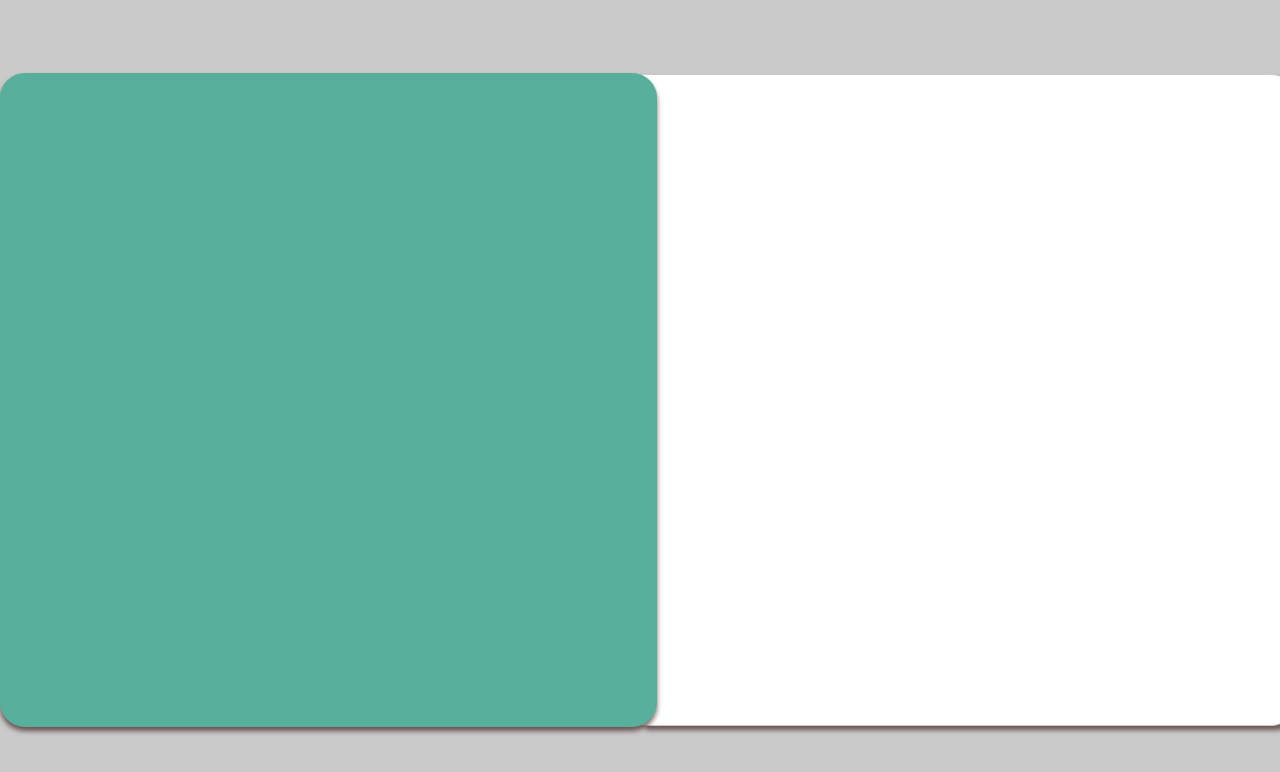
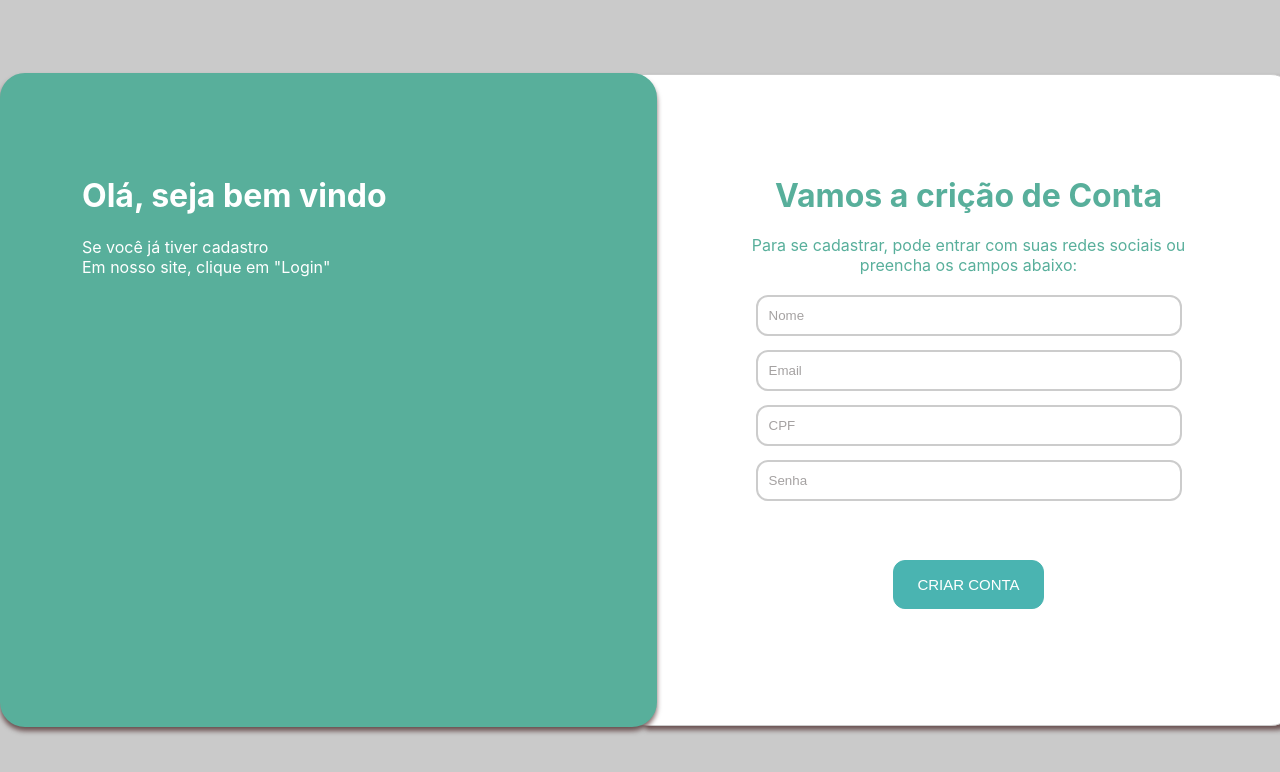
Before and after one commit to DanielQuintela/front-end, a React (Create React App) app: page /cadastro/usuario in a window 1280 px wide. Shown: the top 772 px of the page. Built offline with nearby package versions, Linux system fonts and the light colour scheme.

Commit message:
criação do axios. Começo da criação, auth de login

```diff
--- a/package.json
+++ b/package.json
@@ -6,6 +6,8 @@
     "@testing-library/jest-dom": "^5.17.0",
     "@testing-library/react": "^13.4.0",
     "@testing-library/user-event": "^13.5.0",
+    "axios": "^1.5.1",
+    "dotenv": "^16.3.1",
     "react": "^18.2.0",
     "react-dom": "^18.2.0",
     "react-router-dom": "^6.17.0",
--- /dev/null
+++ b/src/api/axios.js
@@ -0,0 +1,5 @@
+import axios from "axios";
+
+export default axios.create({
+    baseURL: "http://localhost:4000",
+    });
--- /dev/null
+++ b/src/context/AuthProvider.js
@@ -0,0 +1,15 @@
+import { createContext, useState } from "react";
+
+const AuthContext = createContext({});
+
+export const AuthProvider = ({ children }) => {
+    const [auth, setAuth] = useState({});
+
+    return (
+        <AuthContext.Provider value={{ auth, setAuth }}>
+            {children}
+        </AuthContext.Provider>
+    )
+}
+
+export default AuthContext;
--- a/src/index.js
+++ b/src/index.js
@@ -2,11 +2,14 @@ import React from 'react';
 import ReactDOM from 'react-dom/client';
 import './index.css';
 import App from './App';
+import { AuthProvider } from './context/AuthProvider.js';
 
 
 const root = ReactDOM.createRoot(document.getElementById('root'));
 root.render(
   <React.StrictMode>
-    <App />
-  </React.StrictMode>
+    <AuthProvider>
+      <App />
+    </AuthProvider>
+  </React.StrictMode>,
 );
--- a/src/pages/CadastroUser/cadastroUser.css
+++ b/src/pages/CadastroUser/cadastroUser.css
@@ -31,3 +31,92 @@
     margin: -16px;
 
 }
+
+.form-user-content h1 {
+    margin-bottom: 20px;
+    color: #58AF9B;
+}
+
+.form-user-content p {
+    margin-bottom: 20px;
+    color: #58AF9B;
+}
+
+.form-user-content input {
+    margin-bottom: 20px;
+    border: 1px solid #ccc;
+    padding: 10px;
+    width: 100%;
+    border-radius: 5px;
+    outline: none;
+}
+
+.form-user-content button {
+    background-color: #4ab4b1;
+    color: #fff;
+    border: 1px solid #4ab4b1;
+    padding: 15px 23px;
+    border-radius: 12px;
+    cursor: pointer;
+    text-transform: uppercase;
+    transition: transform .2s ease-in-out;
+    font-size: 15px;
+    transition: background-color .5s;
+    margin-top: 5px;
+}
+
+.form-user-content button:hover {
+    background-color: #d1fcf2;
+    color: #4ab4b1;
+    transition: background-color .5s;
+    border: 1px solid #4ab4b1;
+}
+
+.form-user-content button:active {
+    transform: scale(0.95);
+    background-color: #4ab4b1;
+    color: #fff;
+    transition: border .5s;
+}
+
+.form-user-content button:focus {
+    border: 1px solid #4ab4b1;
+    outline: none;
+    transition: border .5s;
+}
+
+.form-user {
+    display: flex;
+    flex-direction: column;
+    justify-content: center;
+    align-items: center;
+}
+
+.form-user input {
+    width: 400px;
+    padding: 11px;
+    margin-bottom: 14px;
+    border: 2px solid #ccc;
+    margin: 0 auto 14px auto;
+    border-radius: 12px;
+    display: block;
+}
+
+.form-user input.confirm-password {
+    width: 400px;
+    padding: 11px;
+    margin-bottom: 14px;
+    border: 2px solid #ccc;
+    margin: 0 auto 14px auto;
+    border-radius: 12px;
+    display: block;
+    opacity: 0; /* Inicialmente, defina a opacidade para 0 */
+    height: 0; /* Inicialmente, defina a altura para 0 */
+    overflow: hidden;
+    transition: opacity 0.5s ease, height 0.5s ease; /* Adicione uma transição suave */
+  }
+
+  .form-user input.confirm-password.active {
+    opacity: 1; /* Quando a classe 'active' é adicionada, torna o campo visível */
+    height: auto; /* Restaura a altura automática para exibir o campo */
+  }
--- a/src/pages/CadastroUser/index.js
+++ b/src/pages/CadastroUser/index.js
@@ -1,14 +1,42 @@
+import React, { useState, useEffect } from "react";
 import "./cadastroUser.css";
 
 export default function CadastroUser() {
 
+    const [password, setPassword] = useState("");
+  const [showConfirmPassword, setShowConfirmPassword] = useState(false);
+
+  const handlePasswordChange = (e) => {
+    const newPassword = e.target.value;
+    setPassword(newPassword);
+    setShowConfirmPassword(!!newPassword); // Use !! para converter em um boolean
+  };
+
     return (
         <div className="cadastro-usuario-container">
             <div className="side-user-content">
+                <h1>Olá, seja bem vindo</h1>
+                <p>Se você já tiver cadastro <br />
+                Em nosso site, clique em "Login"</p>
 
             </div>
 
             <div className="form-user-content">
+                <h1>Vamos a crição de Conta</h1>
+                <p>Para se cadastrar, pode entrar com suas redes sociais ou preencha os campos abaixo:</p>
+
+                <div className="form-user">
+                    <input className="input-text" type="text" placeholder="Nome" />
+                    <input className="input-text" type="text" placeholder="Email" />
+                    <input className="input-text" type="text" placeholder="CPF" />
+                    <input className="input-text" type="password" placeholder="Senha" />
+                    <input
+                        className={`confirm-password ${showConfirmPassword ? "confirm-password" : ""}`}
+                        type="password"
+                        placeholder="Confirmar Senha"
+                        />
+                    <button className="input-text" type="submit">Criar Conta</button>
+                </div>
 
             </div>
         </div>
--- a/src/pages/LoginPage/Login.css
+++ b/src/pages/LoginPage/Login.css
@@ -12,7 +12,7 @@ display: flex;
 justify-content: center;
 align-items: center;
 height: 100vh;
-background-color: rgb(202, 202, 202);
+background-color: rgb(139, 202, 204);
 }
 
 .side-bar {
@@ -22,7 +22,7 @@ width: 400px; /* Largura da barra lateral */
 background-color: #58AF9B; /* Cor de fundo */
 height: 490px; /* Altura total da barra lateral */
 position: relative; /* Posição fixa */
-box-shadow: 0px 4px 5px rgba(44, 2, 2, 0.6);
+box-shadow: 0px 4px 5px rgba(44, 2, 2, 0.2);
 border-radius: 25px;
 color: #fff;
 }
@@ -96,7 +96,7 @@ color: #fff;
   text-align: center;
   background-color: #fff;
   border-radius: 0 25px 25px 0;
-  box-shadow: 5px 4px 5px rgba(44, 2, 2, 0.6);
+  box-shadow: 5px 4px 5px rgba(44, 2, 2, 0.2);
   margin: -16px;
 
 
--- a/src/pages/LoginPage/index.js
+++ b/src/pages/LoginPage/index.js
@@ -1,13 +1,23 @@
-import React, { useState } from "react";
+import React, { useRef, useState, useContext, useEffect } from "react";
 import "./Login.css";
 import logo from "../../assets/logo/logo com fundo.png";
 import { useNavigate } from "react-router-dom";
+import AuthContext from "../../context/AuthProvider.js";
+
+import axios from "../../api/axios.js";
+const LOGIN_URL = "/usuarios/login";
 
 export default function Login() {
+  const { setAuth } = useContext(AuthContext);
+
+  const errRef = useRef();
+
   const [formData, setFormData] = useState({
     email: "",
     senha: "",
   });
+
+  const [errMsg, setErrMsg] = useState(""); // [1 - 1] - Criar estado para mensagem de erro
 
   const handleFormEdit = (event, name) => {
     setFormData({
@@ -16,30 +26,49 @@ export default function Login() {
     });
   };
 
+  useEffect(() => {
+    setErrMsg('');
+}, [formData.email, formData.senha]);
+
+
   const navigate = useNavigate();
 
   const handleLogin = async (event) => {
     try {
       event.preventDefault();
-      const response = await fetch("http://localhost:4000/usuarios/login", {
-        method: "POST",
-        headers: {
-          "Content-Type": "application/json",
-        },
-        body: JSON.stringify(formData),
-      });
-
+      const response = await axios.post(LOGIN_URL,
+        JSON.stringify(formData),
+        {
+          headers: {
+            "Content-Type": "application/json"},
+          // withCredentials: true,
+        }
+      );
+      // console.log(JSON.stringify(response?.data));
+      console.log(response)
       if (response.status === 200) {
-        const data = await response.json();
-        console.log(data);
-        // alert("Logado com sucesso\n" + JSON.stringify(data, null, 2));
-        navigate("/home");
+        const acessToken = response?.data?.token;
+        // const role = response?.data?.role;
+        setAuth({ email: formData.email, senha: formData.senha, acessToken });
+        setFormData({ email: "", senha: "" });
+        alert("Logado com sucesso\n" + JSON.stringify(response?.data));
+        // navigate("/home");
       } else {
         alert("Erro ao logar");
       }
-    } catch (error) {
-      console.error("Erro ao logar:", error);
-      // alert("Erro ao logar2");
+    } catch (err) {
+      if (!err?.response) {
+          setErrMsg('Sem resposta do servidor');
+      } else if (err.response?.status === 400) {
+          setErrMsg('Email e senha são obrigatórios');
+      } else if (err.response?.status === 404) {
+          setErrMsg('Usuário não encontrado');
+      } else if (err.response?.status === 401) {
+          setErrMsg('Senha Incorreta');
+      } else {
+          setErrMsg('Login Failed');
+      }
+      errRef.current.focus();
     }
   };
 
@@ -69,6 +98,7 @@ export default function Login() {
       </div>
 
       <div className="login-box">
+      <p ref={errRef} className={errMsg ? "errmsg" : "offscreen"} aria-live="assertive">{errMsg}</p>
 
         <div className="login-logo">
           <img src={logo} className="App-logo" alt="logo" />
```
Also changed, not shown: public/manifest.json, 2 other files (tests, documents, lock files or other folders).
